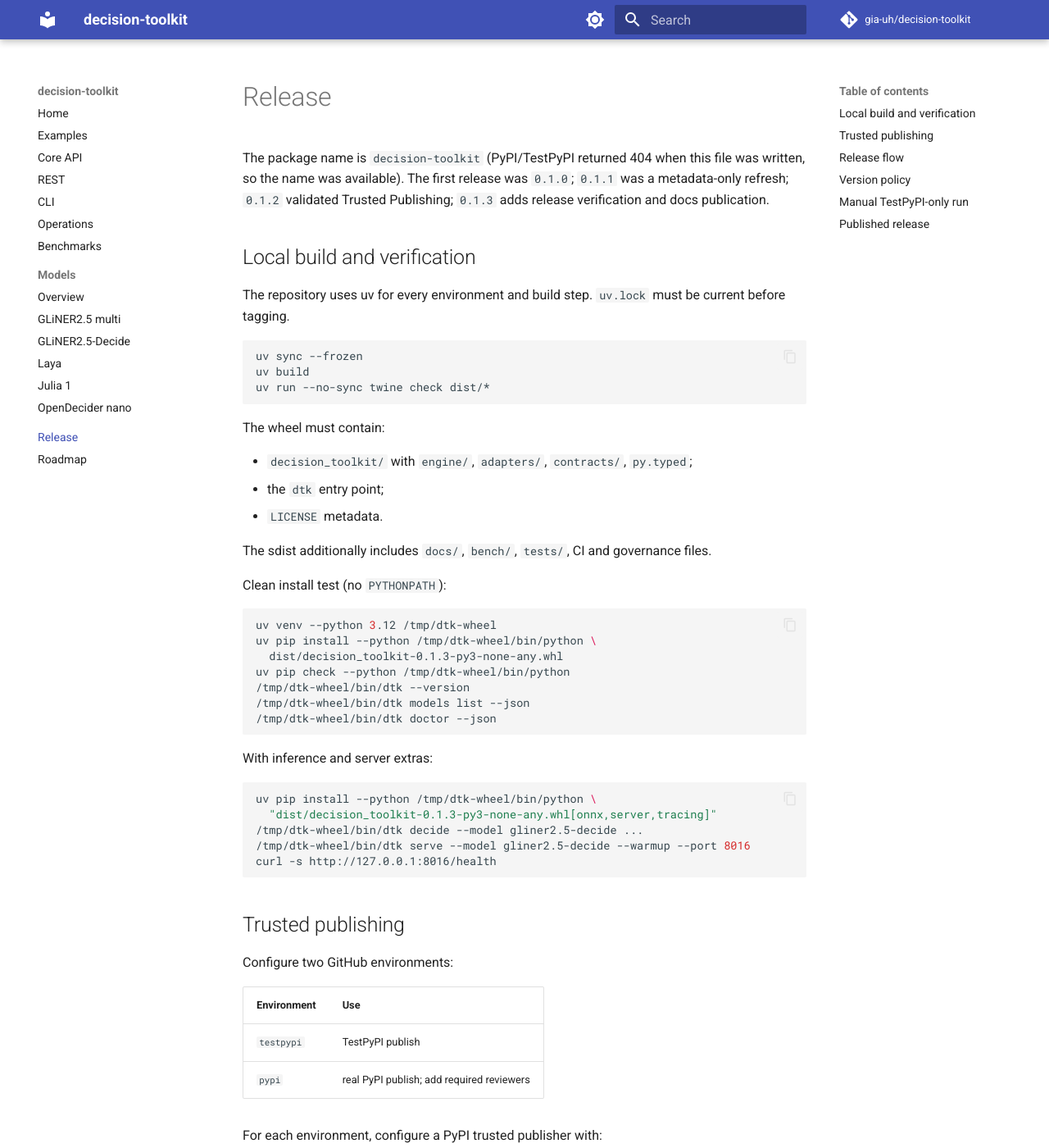
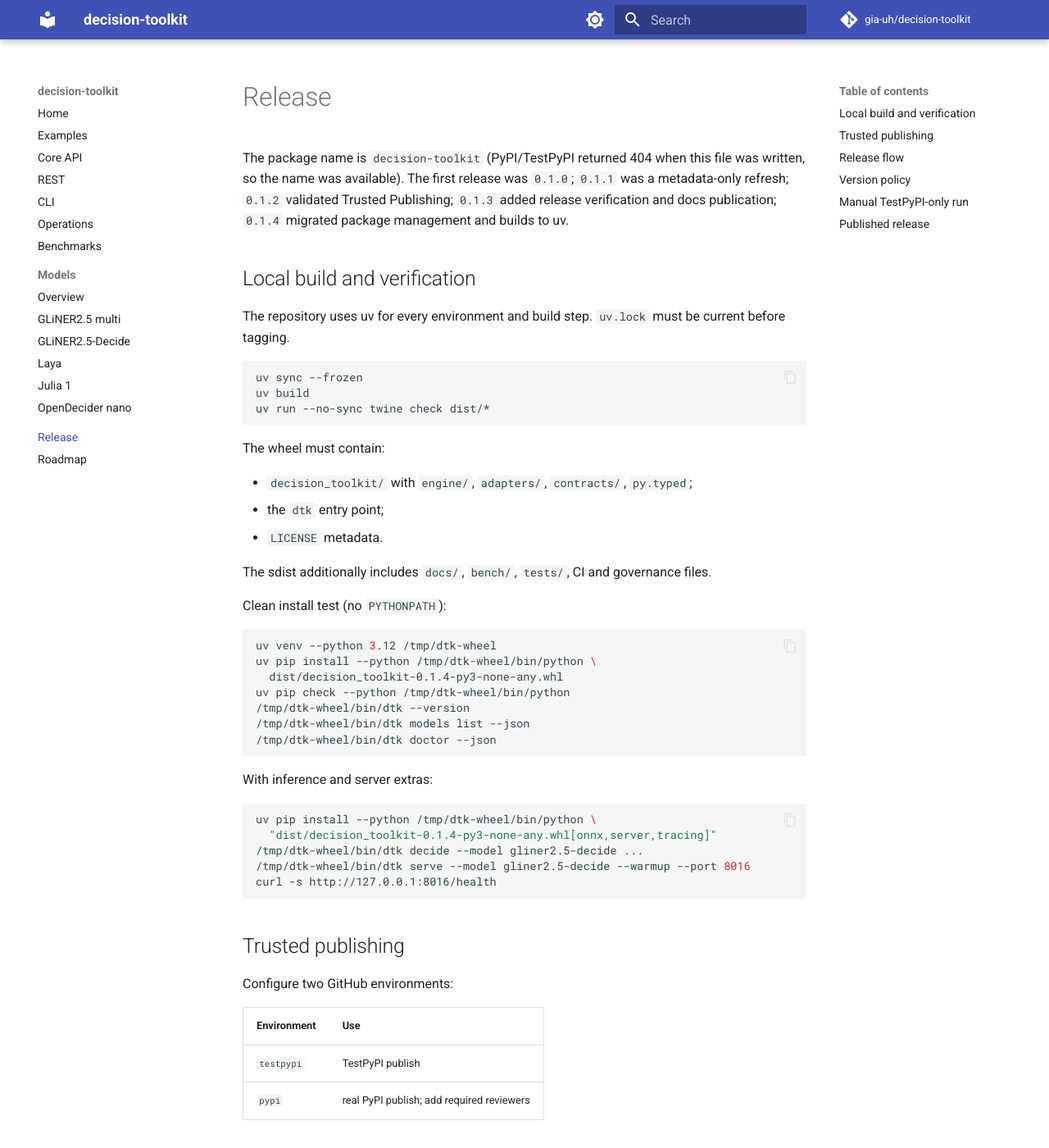
Before and after one commit to gia-uh/decision-toolkit, an MkDocs documentation site: the page built from docs/RELEASE.md, in a window 1280 px wide and 1400 px high. Shown: the whole window at 82% size. Built offline with MkDocs 1.6.1 and Material for MkDocs 9.7.7, drawn with Linux system fonts in a browser that asks for light colours; comment, search, counter and statistics services are not loaded; some of the changed text lies outside the part shown.

Commit message:
release: decision-toolkit 0.1.4 uv packaging

````diff
--- a/docs/RELEASE.md
+++ b/docs/RELEASE.md
@@ -1,7 +1,10 @@
 # Release
 
 The package name is `decision-toolkit` (PyPI/TestPyPI returned 404 when this
-file was written, so the name was available). The first release was `0.1.0`; `0.1.1` was a metadata-only refresh; `0.1.2` validated Trusted Publishing; `0.1.3` adds release verification and docs publication.
+file was written, so the name was available). The first release was `0.1.0`;
+`0.1.1` was a metadata-only refresh; `0.1.2` validated Trusted Publishing;
+`0.1.3` added release verification and docs publication; `0.1.4` migrated
+package management and builds to uv.
 
 ## Local build and verification
 
@@ -28,7 +31,7 @@
 ```bash
 uv venv --python 3.12 /tmp/dtk-wheel
 uv pip install --python /tmp/dtk-wheel/bin/python \
-  dist/decision_toolkit-0.1.3-py3-none-any.whl
+  dist/decision_toolkit-0.1.4-py3-none-any.whl
 uv pip check --python /tmp/dtk-wheel/bin/python
 /tmp/dtk-wheel/bin/dtk --version
 /tmp/dtk-wheel/bin/dtk models list --json
@@ -39,7 +42,7 @@
 
 ```bash
 uv pip install --python /tmp/dtk-wheel/bin/python \
-  "dist/decision_toolkit-0.1.3-py3-none-any.whl[onnx,server,tracing]"
+  "dist/decision_toolkit-0.1.4-py3-none-any.whl[onnx,server,tracing]"
 /tmp/dtk-wheel/bin/dtk decide --model gliner2.5-decide ...
 /tmp/dtk-wheel/bin/dtk serve --model gliner2.5-decide --warmup --port 8016
 curl -s http://127.0.0.1:8016/health
@@ -73,8 +76,8 @@
 4. Create and push an annotated tag:
 
    ```bash
-   git tag -a v0.1.3 -m "decision-toolkit 0.1.3"
-   git push origin v0.1.3
+   git tag -a v0.1.4 -m "decision-toolkit 0.1.4"
+   git push origin v0.1.4
    ```
 
 5. `.github/workflows/release.yml` builds once, publishes to **TestPyPI**, then
@@ -117,13 +120,14 @@
 
 ## Published release
 
-`0.1.3` is published through Trusted Publishing on 2026-10-20:
+`0.1.4` is published through Trusted Publishing on 2026-10-20:
 
-<https://pypi.org/project/decision-toolkit/0.1.3/>
+<https://pypi.org/project/decision-toolkit/0.1.4/>
 
 `0.1.0` was the first release; `0.1.1` refreshed the PyPI description; `0.1.2`
-validated the OIDC TestPyPI → PyPI flow; `0.1.3` adds post-publish install
-verification and the GitHub Pages documentation site.
+validated the OIDC TestPyPI → PyPI flow; `0.1.3` added post-publish install
+verification and the GitHub Pages documentation site; `0.1.4` moved the
+development, build, CI, release and documentation environments to uv.
 
 The tag-triggered workflow remains the preferred path for future releases once
 the TestPyPI/PyPI trusted publishers and protected environments are configured.
--- a/pyproject.toml
+++ b/pyproject.toml
@@ -4,7 +4,7 @@
 
 [project]
 name = "decision-toolkit"
-version = "0.1.3"
+version = "0.1.4"
 description = "Local-first toolkit for open-weights decision models: one ONNX engine, one adapter per model contract, typed choice/yes-no/score decisions with probabilities on CPU."
 readme = "README.md"
 requires-python = ">=3.12"
--- a/src/decision_toolkit/__init__.py
+++ b/src/decision_toolkit/__init__.py
@@ -7,7 +7,7 @@
 
 from __future__ import annotations
 
-__version__ = "0.1.3"
+__version__ = "0.1.4"
 
 from .adapters import register_adapter
 from .calibration import brier_score, expected_calibration_error, threshold_sweep
````
Also changed, not shown: CHANGELOG.md (+8 -9 lines), README.md (+2 -2 lines), 1 other file.
